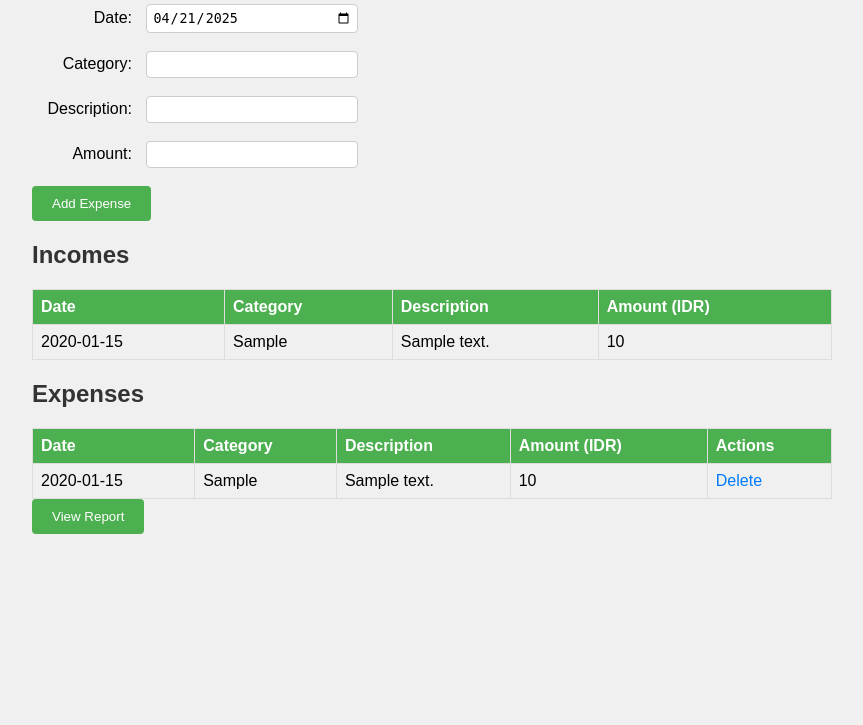
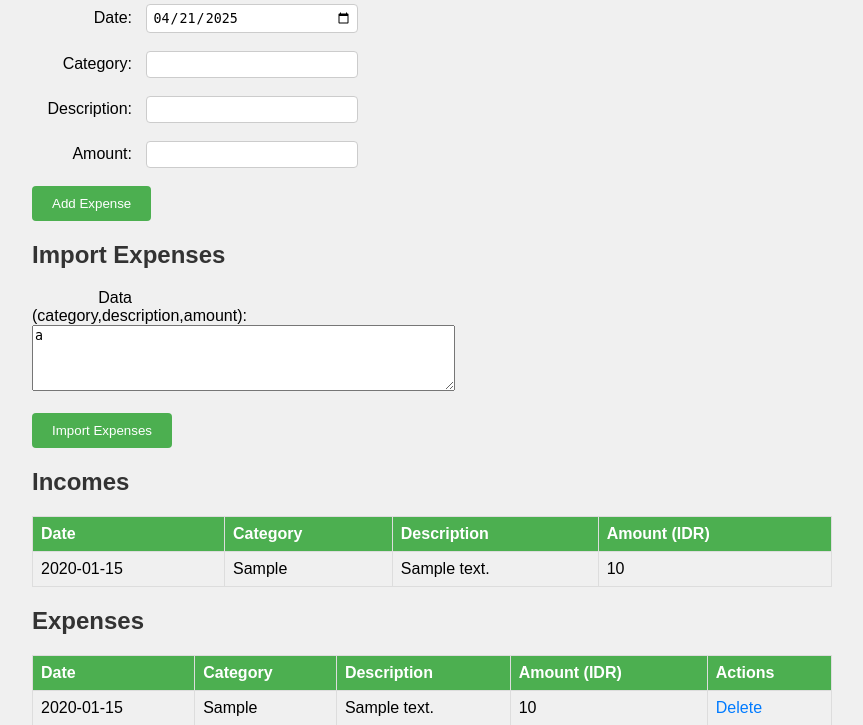
Before and after one commit to yusufmalikul/myhomebank, a Flask app: page / in a window 1280 px wide. Shown: the part 429-1154 px from the top of the page, without its empty margins (208-1071 px from the left). Before the commit the page ends 963 px from the top, so only its background shows below. Run offline with Flask 3, Linux system fonts and the light colour scheme; tables that the repository leaves empty hold one stand-in row (values such as "Sample post").

Commit message:
import expense

```diff
--- a/app.py
+++ b/app.py
@@ -73,6 +73,24 @@ def delete_expense(expense_id):
     db.session.commit()
     return redirect(url_for('index'))
 
+@app.route('/import_expenses', methods=['POST'])
+def import_expenses():
+    expenses_data = request.form['expenses_data']
+    expenses_list = expenses_data.splitlines()
+    for expense_string in expenses_list:
+        try:
+            category, description, amount = expense_string.split(',')
+            date = datetime.date.today()  # Use today's date for imported expenses
+            amount = float(amount)
+            new_expense = Expense(date=date, category=category, description=description, amount=amount)
+            db.session.add(new_expense)
+        except ValueError:
+            # Handle invalid data (e.g., missing fields, invalid amount)
+            print(f"Skipping invalid expense data: {expense_string}")
+            continue
+    db.session.commit()
+    return redirect(url_for('index'))
+
 @app.route('/report')
 def report():
     now = datetime.datetime.now()
--- a/templates/index.html
+++ b/templates/index.html
@@ -44,6 +44,13 @@
             <input type="number" id="amount" name="amount" step="0.01" required><br><br>
 
             <button type="submit">Add Expense</button>
+        </form>
+
+        <h2>Import Expenses</h2>
+        <form action="/import_expenses" method="post">
+            <label for="expenses_data">Data (category,description,amount):</label><br>
+            <textarea id="expenses_data" name="expenses_data" rows="4" cols="50" required>a</textarea><br><br>
+            <button type="submit">Import Expenses</button>
         </form>
 
         <h2>Incomes</h2>
```
